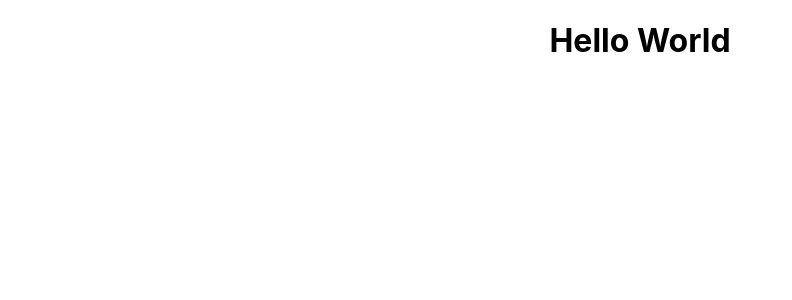
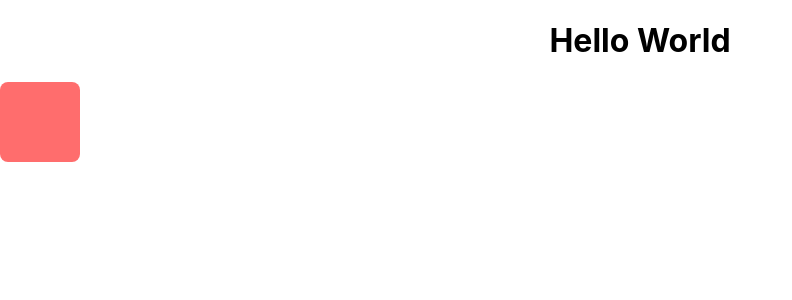
Before and after one commit to codegregcode/react-spring, a React (Create React App) app: page / in a window 1280 px wide. Shown: the top 300 px of the page, without its empty margins (0-792 px from the left). Built offline with nearby package versions, Linux system fonts and the light colour scheme.

Commit message:
adds first react spring animation :):):)

```diff
--- a/src/components/App.js
+++ b/src/components/App.js
@@ -1,9 +1,31 @@
 import '../styles/app.css';
+import { useSpring, animated } from '@react-spring/web';
 
 function App() {
+  const [springs, api] = useSpring(() => ({
+    from: { x: 0 },
+  }));
+
+  const handleClick = () => {
+    api.start({
+      from: { x: 0 },
+      to: { x: 1500 },
+    });
+  };
+
   return (
     <div className="App">
       <h1>Hello World</h1>
+      <animated.div
+        onClick={handleClick}
+        style={{
+          width: 80,
+          height: 80,
+          background: '#ff6d6d',
+          borderRadius: 8,
+          ...springs,
+        }}
+      />
     </div>
   );
 }
```
